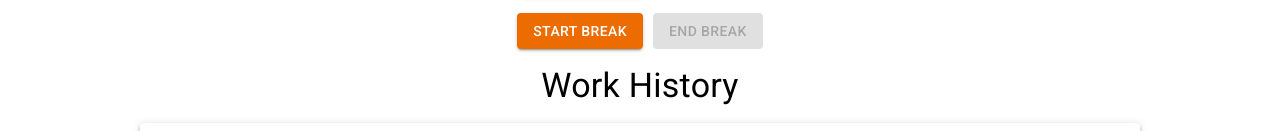
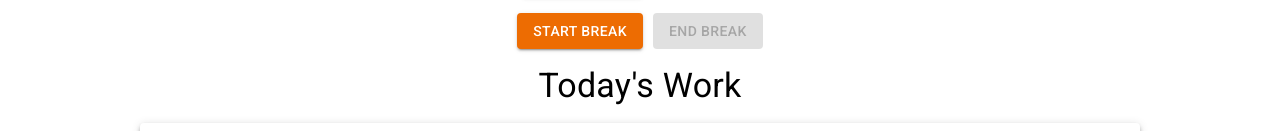
Before and after one commit to khunhour/time-tracker, a React (Create React App) app: page /dashboard in a window 1280 px wide. Shown: the part 184-315 px from the top of the page. Built offline with nearby package versions, Linux system fonts and the light colour scheme; no server answers; the database is empty; sample sign-in values are in the browser's storage.

Commit message:
added table header

```diff
--- a/src/component/BasicTable.tsx
+++ b/src/component/BasicTable.tsx
@@ -24,9 +24,6 @@ const BasicTable: React.FC<Props> = ({ data }) => {
 				flexDirection: "column",
 			}}
 		>
-			<Typography variant="h4" my={2}>
-				Work History
-			</Typography>
 			<TableContainer
 				component={Paper}
 				elevation={4}
--- a/src/component/Dashboard.tsx
+++ b/src/component/Dashboard.tsx
@@ -1,7 +1,7 @@
+import { Typography } from "@mui/material";
 import React from "react";
 import BasicTable from "./BasicTable";
 import Buttons from "./Buttons";
-import Today from "./Today";
 
 interface Props {
 	startWork: boolean;
@@ -28,6 +28,9 @@ const Dashboard: React.FC<Props> = ({
 				handleWorkButton={handleWorkButton}
 				handleBreakButton={handleBreakButton}
 			/>
+			<Typography variant="h4" my={2} textAlign="center">
+				Today's Work
+			</Typography>
 			<BasicTable data={arrayData} />
 		</>
 	);
--- a/src/component/History.tsx
+++ b/src/component/History.tsx
@@ -1,9 +1,13 @@
 import React from "react";
 import BasicTable from "./BasicTable";
+import Typography from "@mui/material/Typography";
 
 const History: React.FC<any> = ({ data }) => {
 	return (
 		<>
+			<Typography variant="h4" my={2} textAlign="center">
+				Work History
+			</Typography>
 			<BasicTable data={data} />
 		</>
 	);
```
